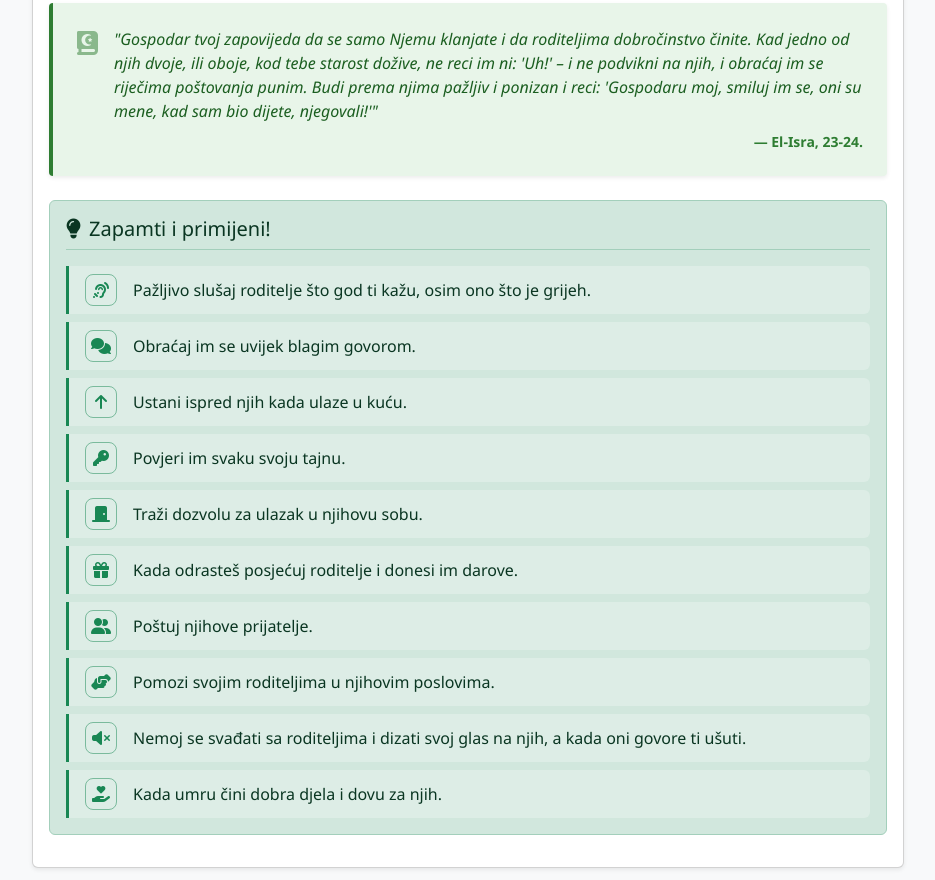
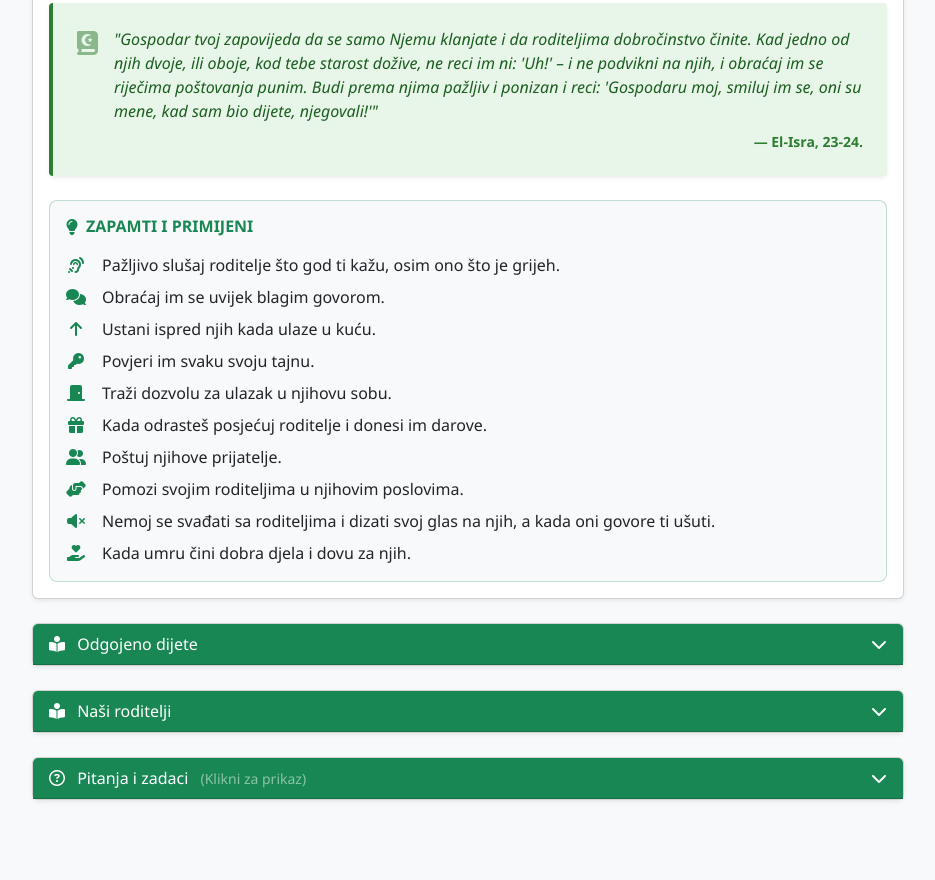
Before and after one commit to midho/dibekhana-mekteb-online, a plain HTML site: page ahlak/roditelji.html in a window 1280 px wide. Shown: the part 980-1860 px from the top of the page, without its empty margins (332-1267 px from the left). Drawn offline with nearby package versions, Linux system fonts and the light colour scheme.

Commit message:
zapamti style changes

```diff
--- a/ahlak/roditelji.html
+++ b/ahlak/roditelji.html
@@ -105,67 +105,50 @@
                                     </div>
                                 </div>
 
-                                <div class="alert alert-success" role="alert">
-                                    <h5 class="alert-heading border-bottom border-success-subtle pb-2 mb-3"><i class="fas fa-lightbulb me-2"></i>Zapamti i primijeni!</h5>
-                                    <div class="d-flex align-items-center p-2 ps-3 border-start border-success border-3 bg-white bg-opacity-25 rounded-end mb-2">
-                                        <div class="d-flex align-items-center justify-content-center rounded-3 border border-success border-opacity-50 me-3" style="width: 32px; height: 32px; min-width: 32px;">
-                                            <i class="fas fa-ear-listen text-success"></i>
-                                        </div>
-                                        <span class="fw-medium">Pažljivo slušaj roditelje što god ti kažu, osim ono što je grijeh.</span>
+                                <div class="p-3 rounded-3 bg-light border border-success border-opacity-25">
+                                    <div class="d-flex align-items-center mb-3">
+                                        <i class="fas fa-lightbulb text-success me-2"></i>
+                                        <h6 class="mb-0 text-success fw-bold text-uppercase">Zapamti i primijeni</h6>
                                     </div>
-                                    <div class="d-flex align-items-center p-2 ps-3 border-start border-success border-3 bg-white bg-opacity-25 rounded-end mb-2">
-                                        <div class="d-flex align-items-center justify-content-center rounded-3 border border-success border-opacity-50 me-3" style="width: 32px; height: 32px; min-width: 32px;">
-                                            <i class="fas fa-comments text-success"></i>
-                                        </div>
-                                        <span class="fw-medium">Obraćaj im se uvijek blagim govorom.</span>
+                                    <div class="d-flex align-items-center mb-2">
+                                        <i class="fas fa-ear-listen text-success me-3" style="width: 20px; text-align: center;"></i>
+                                        <span>Pažljivo slušaj roditelje što god ti kažu, osim ono što je grijeh.</span>
                                     </div>
-                                    <div class="d-flex align-items-center p-2 ps-3 border-start border-success border-3 bg-white bg-opacity-25 rounded-end mb-2">
-                                        <div class="d-flex align-items-center justify-content-center rounded-3 border border-success border-opacity-50 me-3" style="width: 32px; height: 32px; min-width: 32px;">
-                                            <i class="fas fa-arrow-up text-success"></i>
-                                        </div>
-                                        <span class="fw-medium">Ustani ispred njih kada ulaze u kuću.</span>
+                                    <div class="d-flex align-items-center mb-2">
+                                        <i class="fas fa-comments text-success me-3" style="width: 20px; text-align: center;"></i>
+                                        <span>Obraćaj im se uvijek blagim govorom.</span>
                                     </div>
-                                    <div class="d-flex align-items-center p-2 ps-3 border-start border-success border-3 bg-white bg-opacity-25 rounded-end mb-2">
-                                        <div class="d-flex align-items-center justify-content-center rounded-3 border border-success border-opacity-50 me-3" style="width: 32px; height: 32px; min-width: 32px;">
-                                            <i class="fas fa-key text-success"></i>
-                                        </div>
-                                        <span class="fw-medium">Povjeri im svaku svoju tajnu.</span>
+                                    <div class="d-flex align-items-center mb-2">
+                                        <i class="fas fa-arrow-up text-success me-3" style="width: 20px; text-align: center;"></i>
+                                        <span>Ustani ispred njih kada ulaze u kuću.</span>
                                     </div>
-                                    <div class="d-flex align-items-center p-2 ps-3 border-start border-success border-3 bg-white bg-opacity-25 rounded-end mb-2">
-                                        <div class="d-flex align-items-center justify-content-center rounded-3 border border-success border-opacity-50 me-3" style="width: 32px; height: 32px; min-width: 32px;">
-                                            <i class="fas fa-door-closed text-success"></i>
-                                        </div>
-                                        <span class="fw-medium">Traži dozvolu za ulazak u njihovu sobu.</span>
+                                    <div class="d-flex align-items-center mb-2">
+                                        <i class="fas fa-key text-success me-3" style="width: 20px; text-align: center;"></i>
+                                        <span>Povjeri im svaku svoju tajnu.</span>
                                     </div>
-                                    <div class="d-flex align-items-center p-2 ps-3 border-start border-success border-3 bg-white bg-opacity-25 rounded-end mb-2">
-                                        <div class="d-flex align-items-center justify-content-center rounded-3 border border-success border-opacity-50 me-3" style="width: 32px; height: 32px; min-width: 32px;">
-                                            <i class="fas fa-gift text-success"></i>
-                                        </div>
-                                        <span class="fw-medium">Kada odrasteš posjećuj roditelje i donesi im darove.</span>
+                                    <div class="d-flex align-items-center mb-2">
+                                        <i class="fas fa-door-closed text-success me-3" style="width: 20px; text-align: center;"></i>
+                                        <span>Traži dozvolu za ulazak u njihovu sobu.</span>
                                     </div>
-                                    <div class="d-flex align-items-center p-2 ps-3 border-start border-success border-3 bg-white bg-opacity-25 rounded-end mb-2">
-                                        <div class="d-flex align-items-center justify-content-center rounded-3 border border-success border-opacity-50 me-3" style="width: 32px; height: 32px; min-width: 32px;">
-                                            <i class="fas fa-user-friends text-success"></i>
-                                        </div>
-                                        <span class="fw-medium">Poštuj njihove prijatelje.</span>
+                                    <div class="d-flex align-items-center mb-2">
+                                        <i class="fas fa-gift text-success me-3" style="width: 20px; text-align: center;"></i>
+                                        <span>Kada odrasteš posjećuj roditelje i donesi im darove.</span>
                                     </div>
-                                    <div class="d-flex align-items-center p-2 ps-3 border-start border-success border-3 bg-white bg-opacity-25 rounded-end mb-2">
-                                        <div class="d-flex align-items-center justify-content-center rounded-3 border border-success border-opacity-50 me-3" style="width: 32px; height: 32px; min-width: 32px;">
-                                            <i class="fas fa-hands-helping text-success"></i>
-                                        </div>
-                                        <span class="fw-medium">Pomozi svojim roditeljima u njihovim poslovima.</span>
+                                    <div class="d-flex align-items-center mb-2">
+                                        <i class="fas fa-user-friends text-success me-3" style="width: 20px; text-align: center;"></i>
+                                        <span>Poštuj njihove prijatelje.</span>
                                     </div>
-                                    <div class="d-flex align-items-center p-2 ps-3 border-start border-success border-3 bg-white bg-opacity-25 rounded-end mb-2">
-                                        <div class="d-flex align-items-center justify-content-center rounded-3 border border-success border-opacity-50 me-3" style="width: 32px; height: 32px; min-width: 32px;">
-                                            <i class="fas fa-volume-xmark text-success"></i>
-                                        </div>
-                                        <span class="fw-medium">Nemoj se svađati sa roditeljima i dizati svoj glas na njih, a kada oni govore ti ušuti.</span>
+                                    <div class="d-flex align-items-center mb-2">
+                                        <i class="fas fa-hands-helping text-success me-3" style="width: 20px; text-align: center;"></i>
+                                        <span>Pomozi svojim roditeljima u njihovim poslovima.</span>
                                     </div>
-                                    <div class="d-flex align-items-center p-2 ps-3 border-start border-success border-3 bg-white bg-opacity-25 rounded-end">
-                                        <div class="d-flex align-items-center justify-content-center rounded-3 border border-success border-opacity-50 me-3" style="width: 32px; height: 32px; min-width: 32px;">
-                                            <i class="fas fa-hand-holding-heart text-success"></i>
-                                        </div>
-                                        <span class="fw-medium">Kada umru čini dobra djela i dovu za njih.</span>
+                                    <div class="d-flex align-items-center mb-2">
+                                        <i class="fas fa-volume-xmark text-success me-3" style="width: 20px; text-align: center;"></i>
+                                        <span>Nemoj se svađati sa roditeljima i dizati svoj glas na njih, a kada oni govore ti ušuti.</span>
+                                    </div>
+                                    <div class="d-flex align-items-center">
+                                        <i class="fas fa-hand-holding-heart text-success me-3" style="width: 20px; text-align: center;"></i>
+                                        <span>Kada umru čini dobra djela i dovu za njih.</span>
                                     </div>
                                 </div>
 
```
Also changed, not shown: ahlak/dova_kupatilo.html (+11 -12 lines), ahlak/laz.html (+19 -19 lines), ahlak/selam.html (+11 -14 lines), akaid/hadis.html (+8 -7 lines), akaid/imanski_sarti/3.html (+8 -7 lines), akaid/kelime_sehadet.html (+9 -10 lines).
